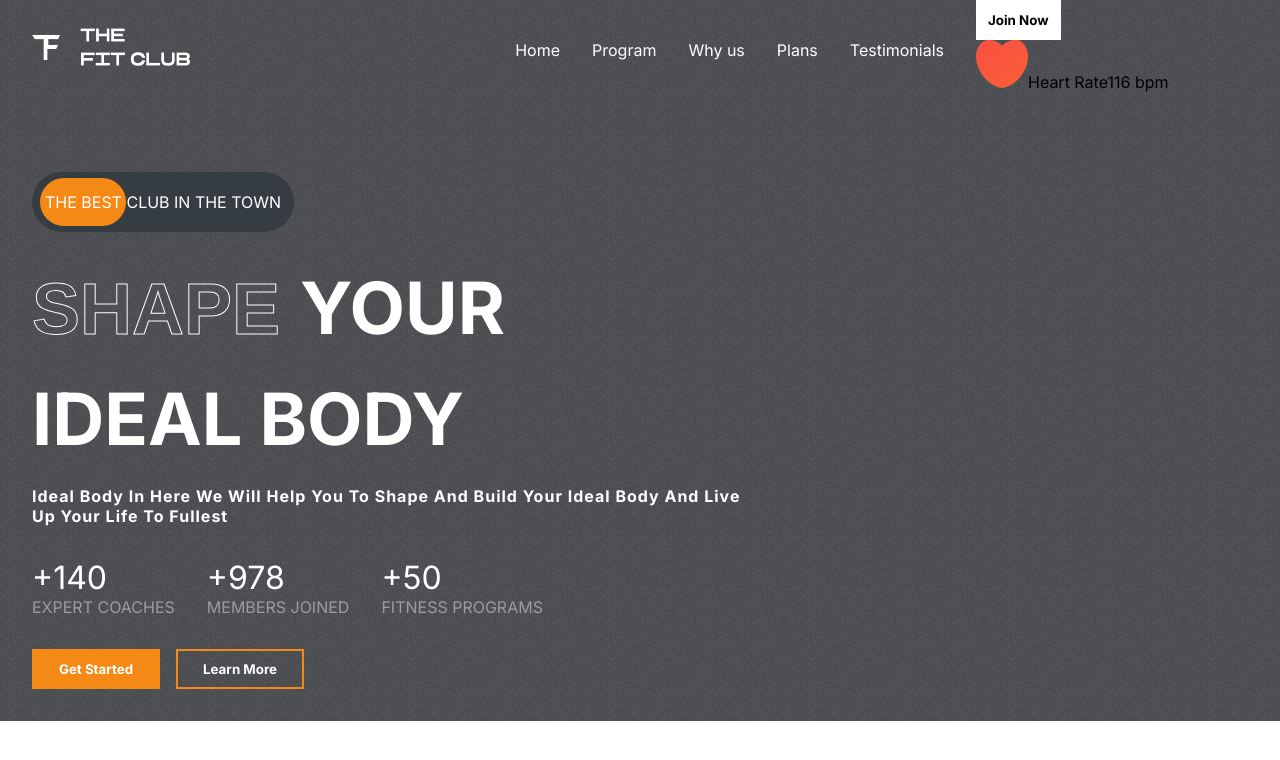
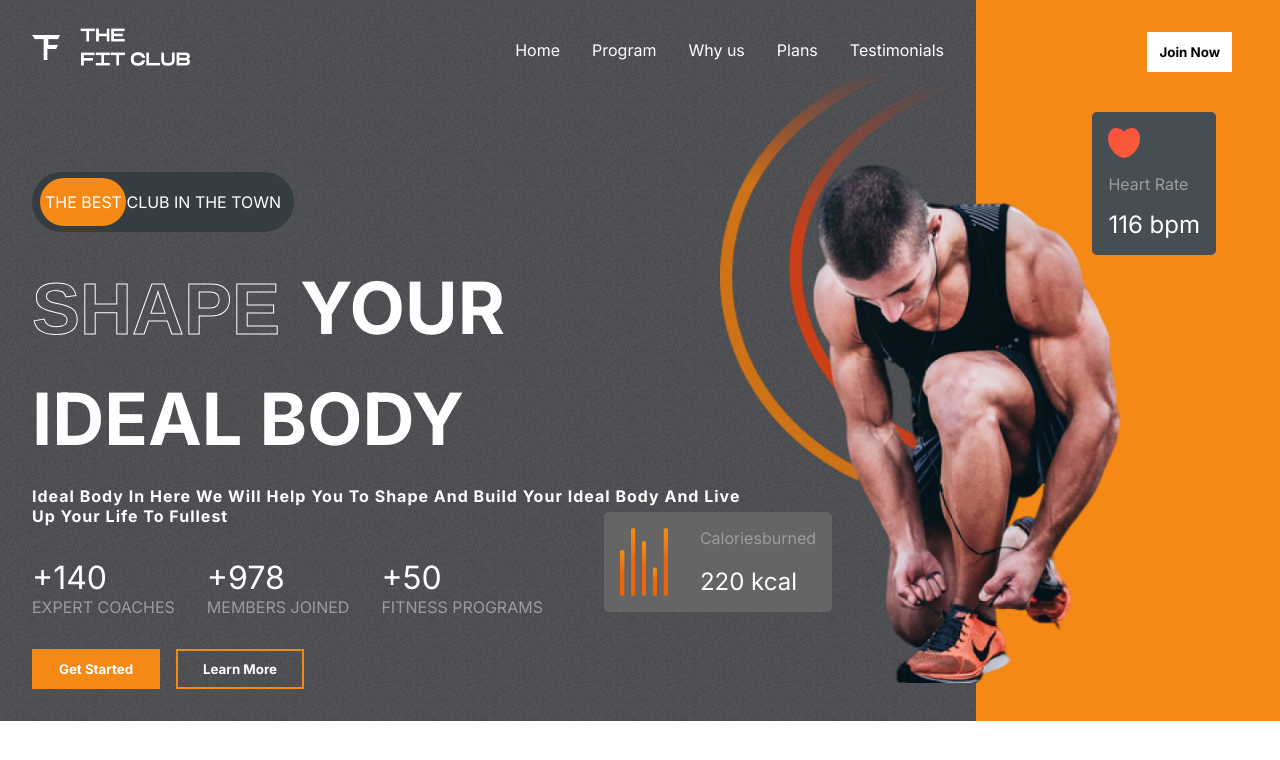
Before and after one commit to addis-ale/gym-app, a React (Create React App) app: page / in a window 1280 px wide. Shown: the top 760 px of the page. Built offline with nearby package versions, Linux system fonts and the light colour scheme.

Commit message:
initial commit

```diff
--- a/src/components/Heros/Hero.css
+++ b/src/components/Heros/Hero.css
@@ -12,6 +12,8 @@
 }
 .right-h {
   flex: 1;
+  position: relative;
+  background-color: var(--orange);
 }
 .the-best-ad {
   margin-top: 4rem;
@@ -87,3 +89,72 @@
   width: 8rem;
   border: 2px solid var(--orange);
 }
+.right-h > .btn {
+  position: absolute;
+  right: 3rem;
+  top: 2rem;
+  color: black;
+}
+.heart-rate {
+  display: flex;
+  flex-direction: column;
+  gap: 1rem;
+  background-color: var(--darkGrey);
+  width: fit-content;
+  padding: 1rem;
+  align-items: start;
+  position: absolute;
+  top: 7rem;
+  right: 4rem;
+  border-radius: 5px;
+}
+.heart-rate > img {
+  width: 2rem;
+}
+.heart-rate > span:nth-of-type(1) {
+  color: var(--gray);
+}
+.heart-rate > span:nth-of-type(2) {
+  color: white;
+  font-size: 1.5rem;
+}
+.hero-image {
+  position: absolute;
+  right: 8rem;
+  top: 10rem;
+  width: 23rem;
+}
+.hero-image-back {
+  position: absolute;
+  right: 20rem;
+  top: 4rem;
+  z-index: -1;
+  width: 15rem;
+}
+.calories {
+  display: flex;
+  gap: 2rem;
+  position: absolute;
+  top: 32rem;
+  right: 28rem;
+  background-color: var(--caloryCard);
+  border-radius: 5px;
+  padding: 1rem;
+  width: fit-content;
+}
+.calories > img {
+  width: 3rem;
+}
+.calories > div {
+  display: flex;
+  flex-direction: column;
+  justify-content: space-between;
+}
+
+.calories > div > :nth-child(1) {
+  color: var(--gray);
+}
+.calories > div > :nth-child(2) {
+  color: white;
+  font-size: 1.5rem;
+}
--- a/src/components/Heros/Hero.jsx
+++ b/src/components/Heros/Hero.jsx
@@ -59,6 +59,17 @@
           <span>Heart Rate</span>
           <span>116 bpm</span>
         </div>
+        {/*hero image */}
+        <img src={hero_image} alt="" className="hero-image" />
+        <img src={hero_image_back} alt="" className="hero-image-back" />
+        {/* calories*/}
+        <div className="calories">
+          <img src={Calories} alt="" className="calorie-image" />
+          <div>
+            <span>Caloriesburned</span>
+            <span>220 kcal</span>
+          </div>
+        </div>
       </div>
     </div>
   );
```
